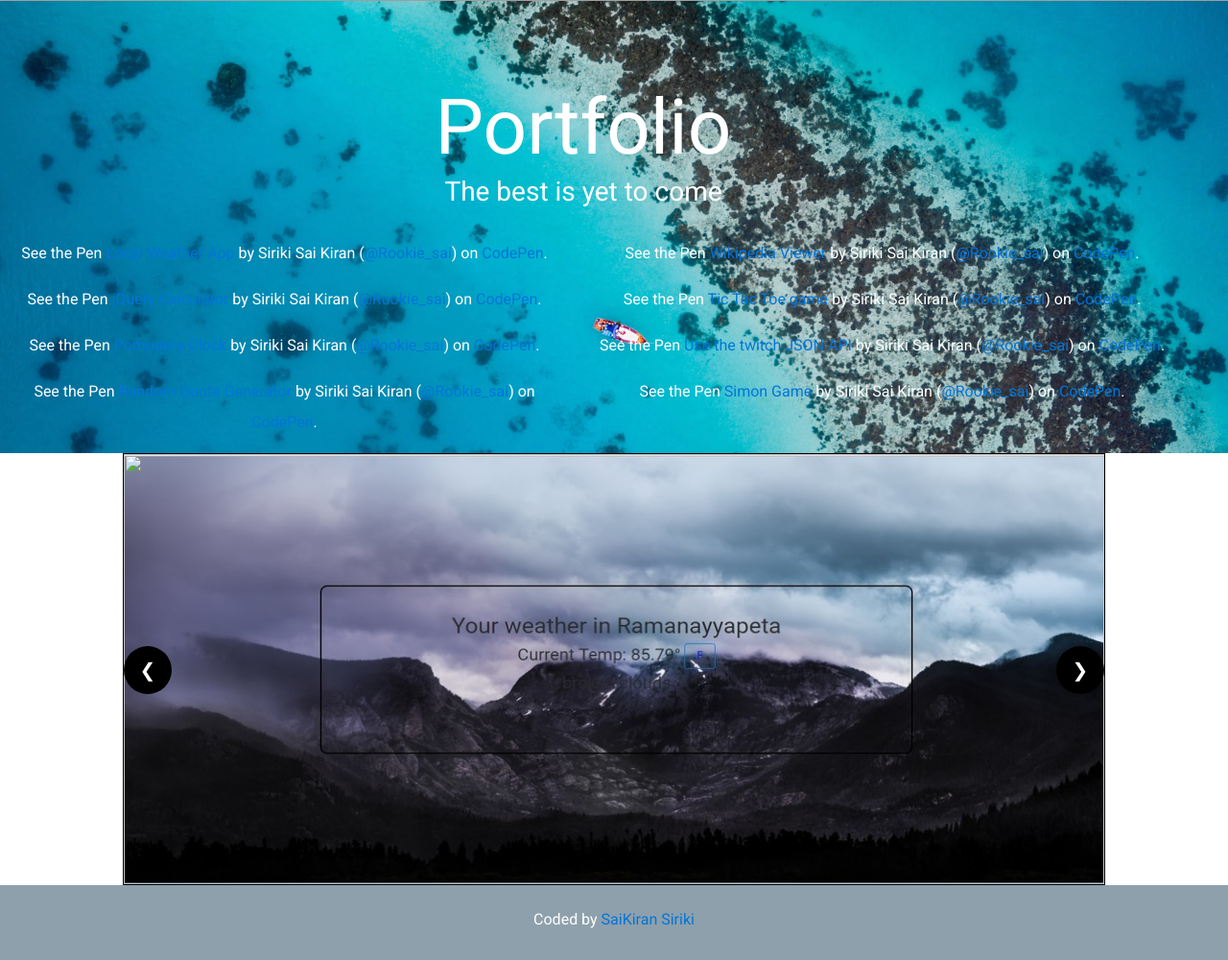
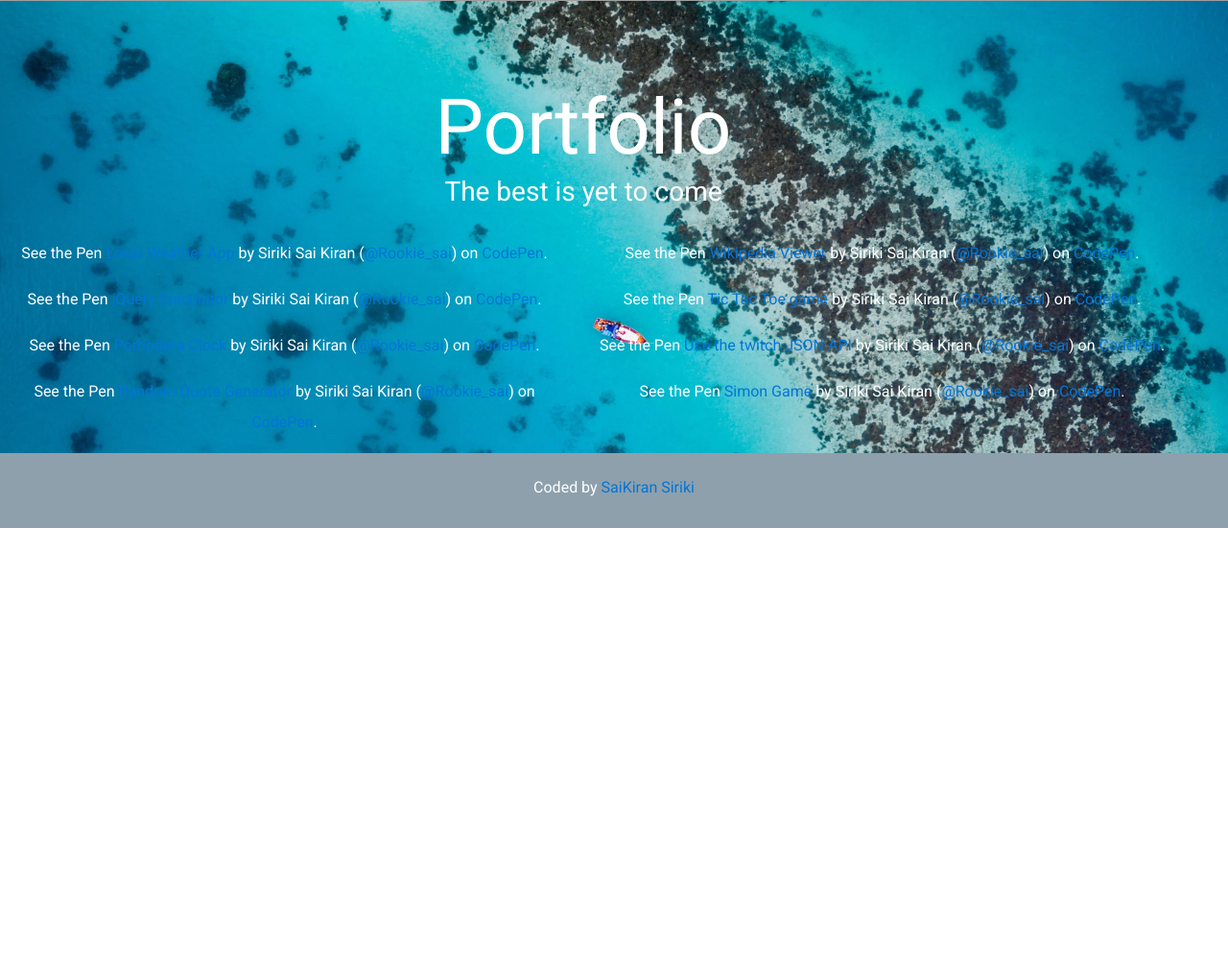
Before and after one commit to Siriki-Saikiran/Siriki-Saikiran.github.io, a plain HTML site: page index.html in a window 1280 px wide. Shown: the part 1945-2945 px from the top of the page at 96% size. After the commit the page ends 2495 px from the top, so only its background shows below. Drawn offline with nearby package versions, Linux system fonts and the light colour scheme; grey boxes are pictures that could not be loaded; a script that the page names is missing.

Commit message:
Trying to implement slider

```diff
--- a/index.html
+++ b/index.html
@@ -149,21 +149,20 @@
 
 
 
-
+<!--
 
 <div id="container" >
 <img class="slides" src="images/wiki.jpg"/>
 <img class="slides" src="images/ttt.jpg"/>
 <img class="slides" src="images/pomo.jpg"/>
 <img class="slides" src="images/weather.jpg"/>
-<img class="slides" src="slider/5.jpg"/>
 <button class="bn" onclick="plusIndex(-1)" id="bn1">&#10094;</button>
 <button class="bn" onclick="plusIndex(1)" id="bn2">&#10095;</button>
 
 </div>
 
 
-
+-->
 
 
 
```
Also changed, not shown: myscript.js (+74 -0 lines).
